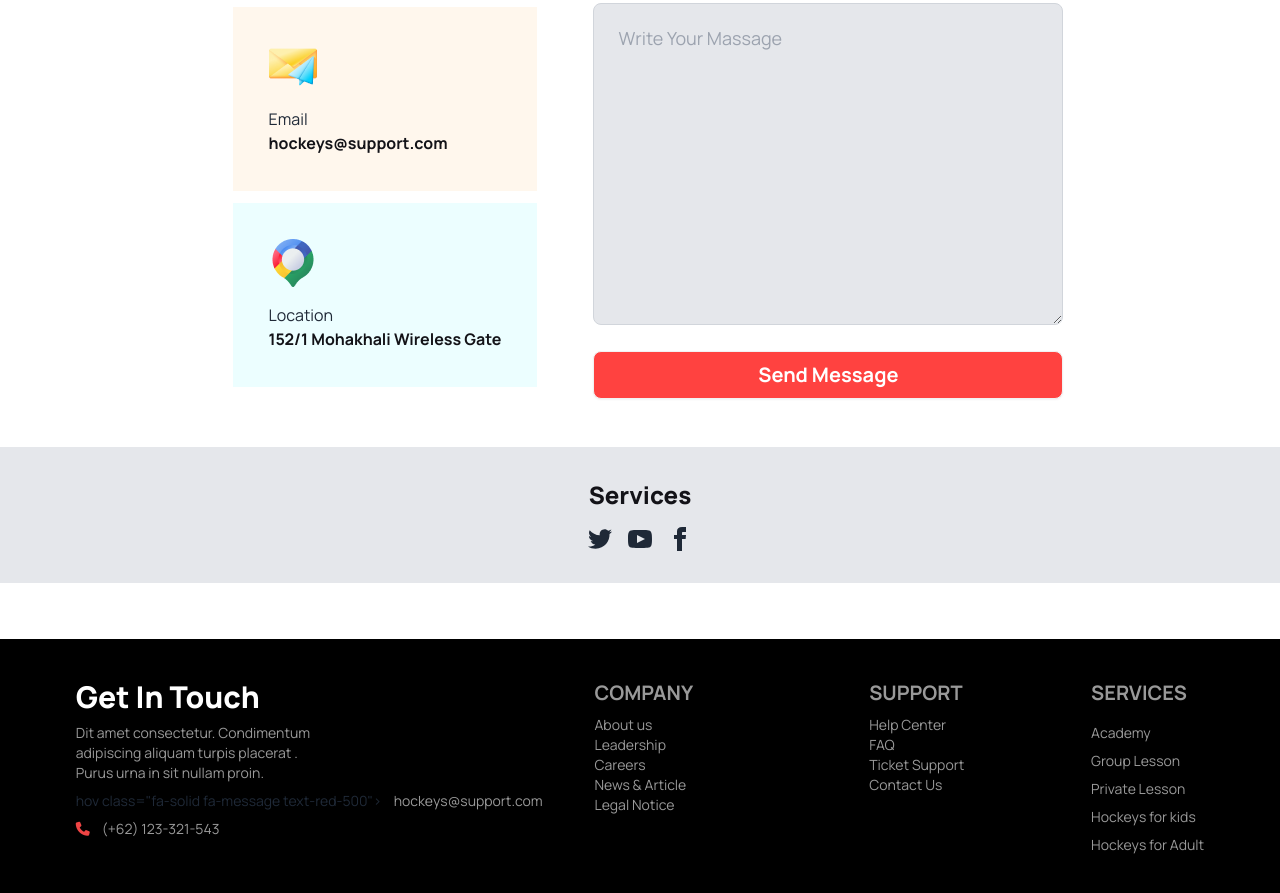
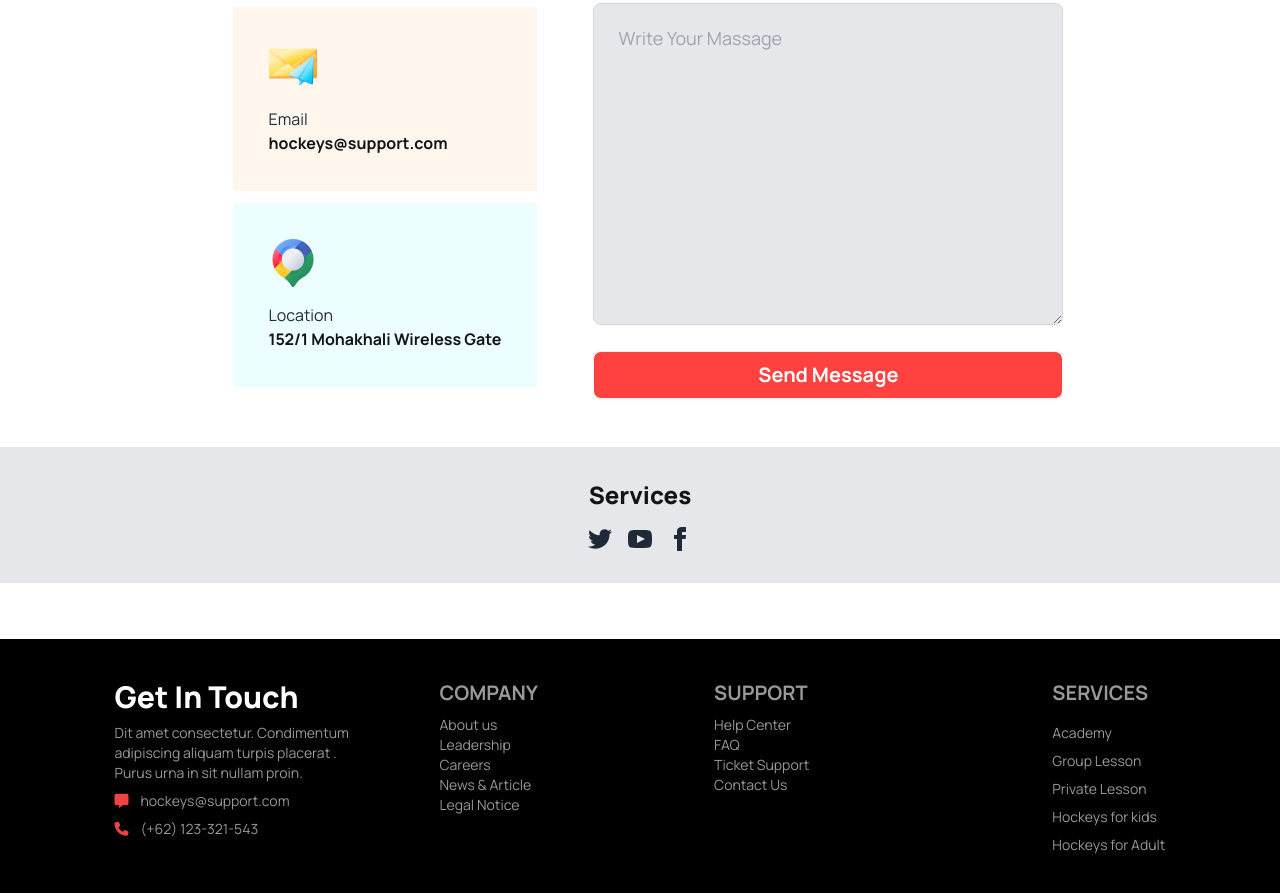
Before and after one commit to AtiqurRahmanAtik/Hero-Assignment-3, a plain HTML site: page index.html in a window 1280 px wide. Shown: the part 4944-5837 px from the top of the page. Drawn offline with nearby package versions, Linux system fonts and the light colour scheme.

Commit message:
after complete full website

```diff
--- a/index.html
+++ b/index.html
@@ -899,7 +899,7 @@
 
 
     <div class="flex gap-3 items-center">
-     hov class="fa-solid fa-message text-red-500"></i>
+    <i class="fa-solid fa-message text-red-500"> </i>
       <p class="text-[#FFFFFF99]"> hockeys@support.com</p>
     </div>
 
```
